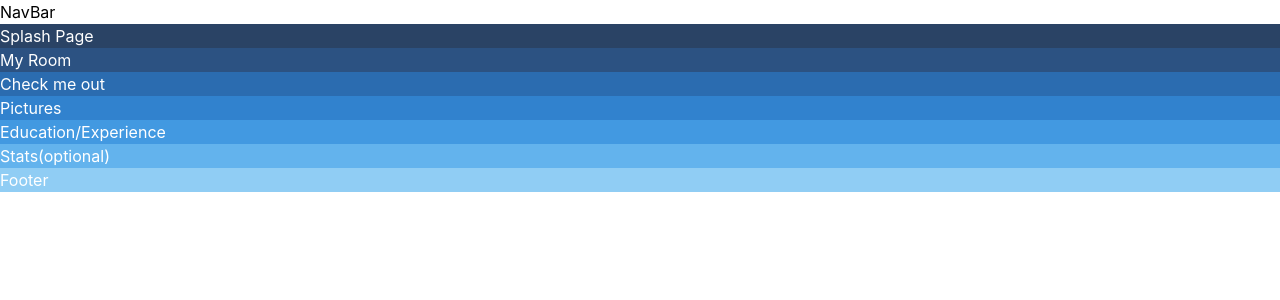
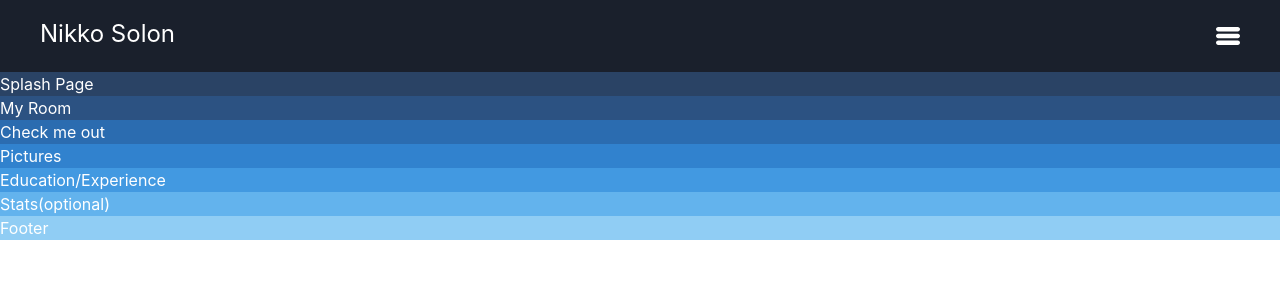
Before and after one commit to Solobrosco/site-update, a React (Create React App) app: page / in a window 1280 px wide. Shown: the top 300 px of the page. Built offline with nearby package versions, Linux system fonts and the light colour scheme.

Commit message:
Updated NavBar.tsx

```diff
--- a/src/components/NavBar.tsx
+++ b/src/components/NavBar.tsx
@@ -2,9 +2,19 @@ import React from 'react';
 
 const NavBar = () => {
     return(
-        <div>
-            NavBar
-        </div>
+        <header className="flex items-center justify-between py-4 px-10 bg-gray-900">
+            <div className='flex text-2xl h-10 text-white'>
+                Nikko Solon
+            </div>
+            <div>
+                <button type='button' className='block text-white'>
+                    {/* Icon provided by Freepik */}
+                    <svg className='h-6 w-6 fill-current' id="Layer_1" enable-background="new 0 0 512 512" height="512" viewBox="0 0 512 512" width="512" xmlns="http://www.w3.org/2000/svg">
+                        <path d="m464.883 64.267h-417.766c-25.98 0-47.117 21.136-47.117 47.149 0 25.98 21.137 47.117 47.117 47.117h417.766c25.98 0 47.117-21.137 47.117-47.117 0-26.013-21.137-47.149-47.117-47.149z"/><path d="m464.883 208.867h-417.766c-25.98 0-47.117 21.136-47.117 47.149 0 25.98 21.137 47.117 47.117 47.117h417.766c25.98 0 47.117-21.137 47.117-47.117 0-26.013-21.137-47.149-47.117-47.149z"/><path d="m464.883 353.467h-417.766c-25.98 0-47.117 21.137-47.117 47.149 0 25.98 21.137 47.117 47.117 47.117h417.766c25.98 0 47.117-21.137 47.117-47.117 0-26.012-21.137-47.149-47.117-47.149z"/>
+                    </svg>
+                </button>
+            </div>
+        </header>
     );
 }
 
```
